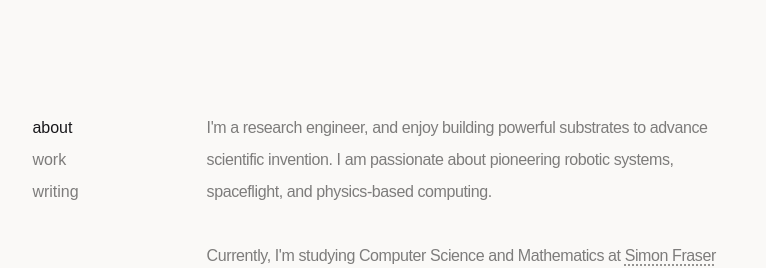
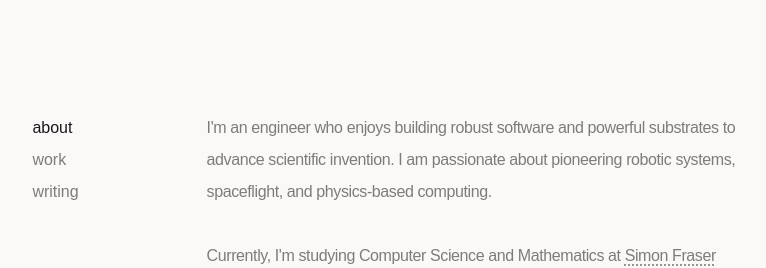
Before and after one commit to shaneso/site, a Next.js app: page / in a window 1280 px wide. Shown: the top 268 px of the page, without its empty margins (241-1007 px from the left). Built offline with nearby package versions, Linux system fonts and the light colour scheme.

Commit message:
intro update

```diff
--- a/app/page.tsx
+++ b/app/page.tsx
@@ -13,7 +13,7 @@ export default function Home() {
       <main className="flex min-h-screen w-full max-w-2xl flex-col items-start justify-between py-7 px-8 sm:py-28 sm:px-16">
         <div className="flex flex-col items-start gap-8 text-left w-full max-w-full text-base tracking-tight leading-loose text-lg sm:text-base">
           <p>
-            I'm a research engineer, and enjoy building powerful substrates to advance scientific invention.
+            I'm an engineer who enjoys building robust software and powerful substrates to advance scientific invention.
             I am passionate about pioneering robotic systems, spaceflight, and physics-based computing.
           </p>
           <p>
```
